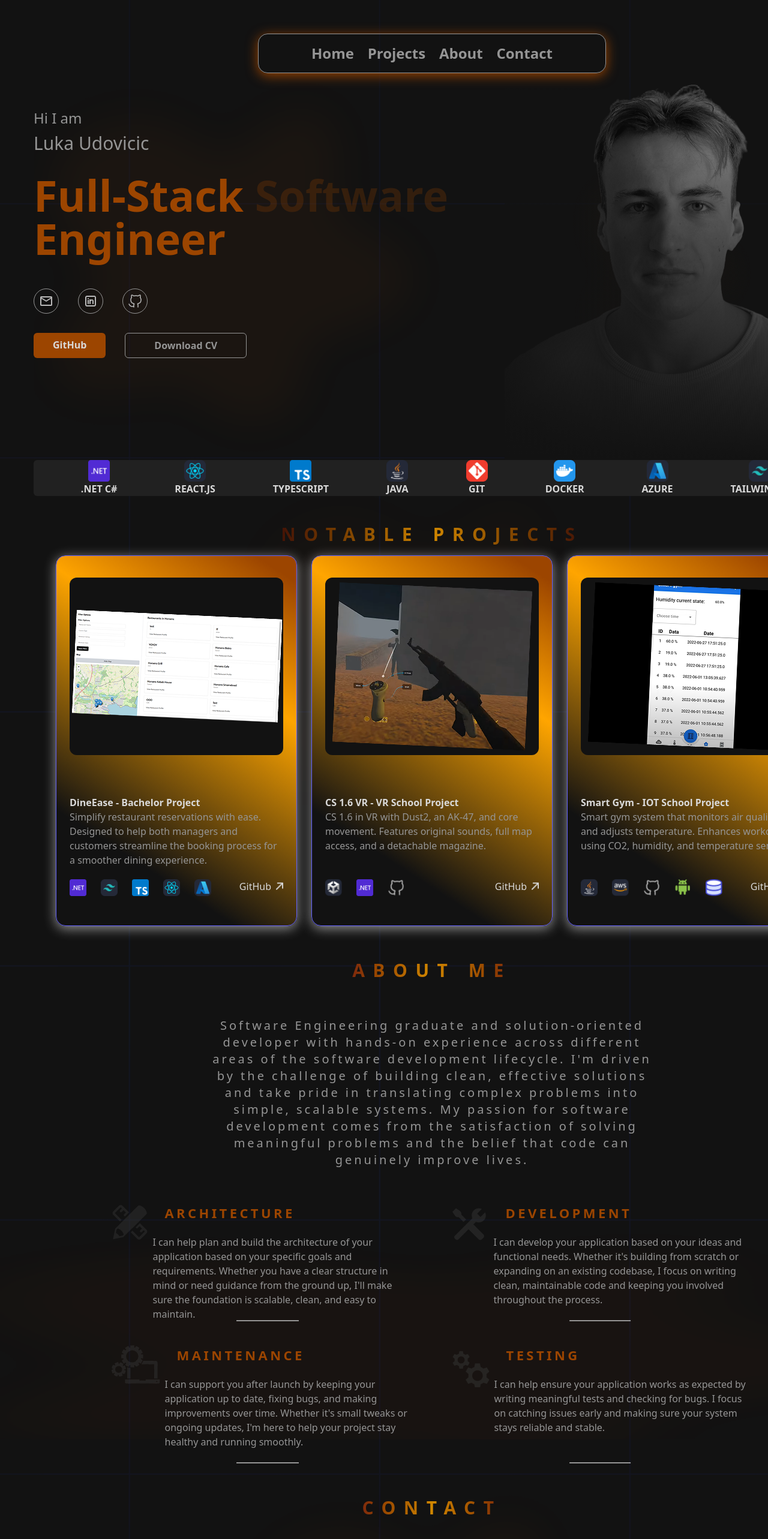
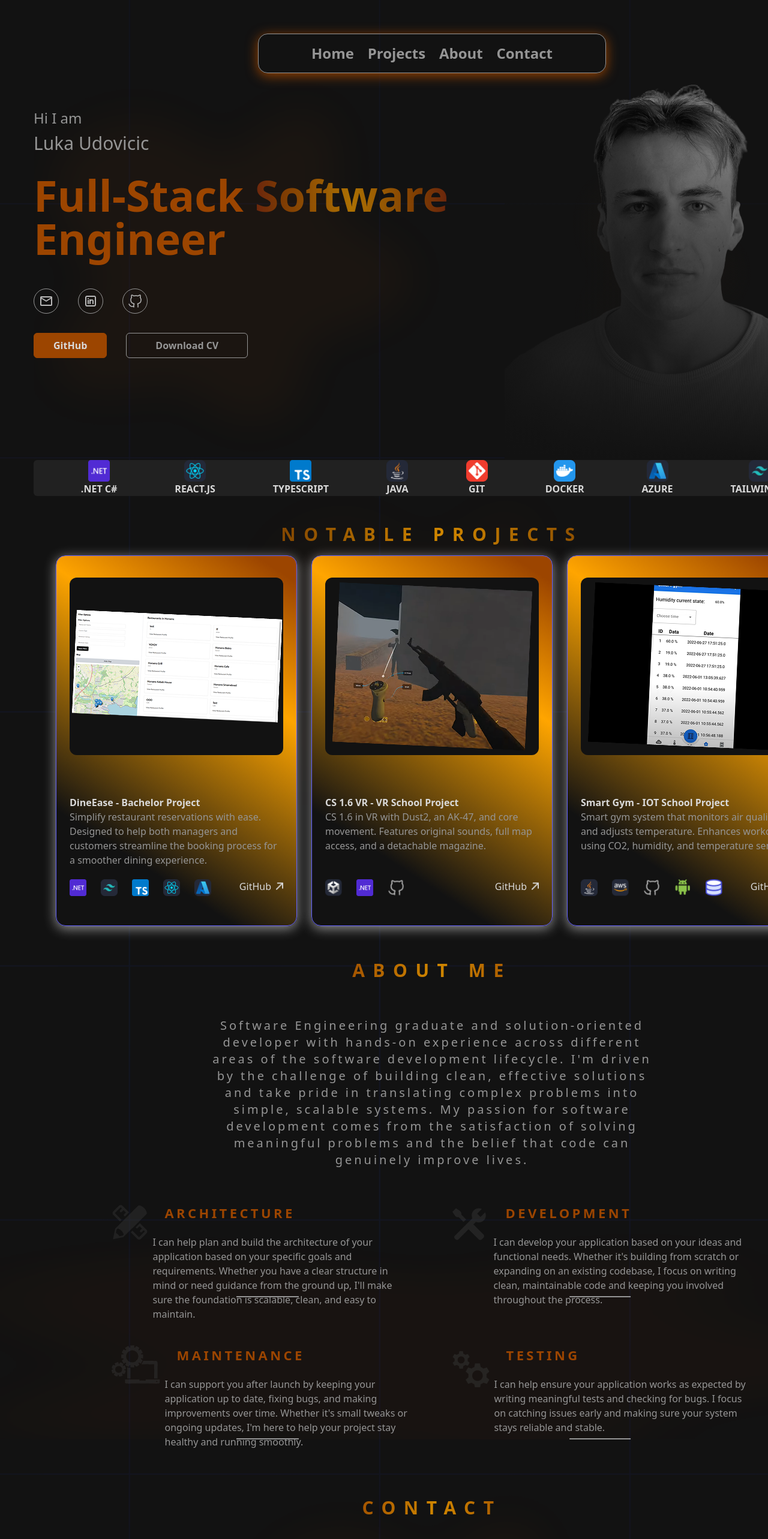
Before and after one commit to LukaUdovicic02/Portfolio, a Next.js app: page / in a window 1280 px wide. Shown: the top 2566 px of the page at 60% size. Built offline with nearby package versions, Linux system fonts and the light colour scheme.

Commit message:
added more animations

```diff
--- a/app/components/About.tsx
+++ b/app/components/About.tsx
@@ -19,7 +19,7 @@ const About = (props: Props) => {
         <p
           className=" uppercase text-3xl font-bold tracking-[0.45em]
       justify-center items-center text-transparent bg-clip-text bg-linear-to-r
-       from-orange-900  via-yellow-600 to-orange-900 mt-10"
+       from-orange-900  via-yellow-600 to-orange-900 mt-10 animated-gradient"
         >
           ABOUT ME
         </p>
@@ -53,8 +53,8 @@ const About = (props: Props) => {
                   and easy to maintain.
                 </p>
               </div>
+              <span className="absolute bottom-10 left-1/2 h-0.5 w-1/5 bg-secondarytext transition-all duration-500 origin-center transform -translate-x-1/2 group-hover:w-full"></span>
             </div>
-            <span className="absolute bottom-0 left-1/2 h-0.5 w-1/5 bg-secondarytext transition-all duration-500 origin-center transform -translate-x-1/2 group-hover:w-full"></span>
           </li>
           <li className="group text-secondarytext hover:translate-2 hover:duration-1000 relative">
             <div className="flex flex-row">
@@ -73,7 +73,7 @@ const About = (props: Props) => {
                 </p>
               </div>
             </div>
-            <span className="absolute bottom-0 left-1/2 h-0.5 w-1/5 bg-secondarytext transition-all duration-500 origin-center transform -translate-x-1/2 group-hover:w-full"></span>
+            <span className="absolute bottom-10 left-1/2 h-0.5 w-1/5 bg-secondarytext transition-all duration-500 origin-center transform -translate-x-1/2 group-hover:w-full"></span>
           </li>
           <li className="group text-secondarytext hover:translate-2 hover:duration-1000 relative">
             <div className="flex flex-row">
@@ -93,7 +93,7 @@ const About = (props: Props) => {
                 </p>
               </div>
             </div>
-            <span className="absolute bottom-0 left-1/2 h-0.5 w-1/5 bg-secondarytext transition-all duration-500 origin-center transform -translate-x-1/2 group-hover:w-full"></span>
+            <span className="absolute bottom-10 left-1/2 h-0.5 w-1/5 bg-secondarytext transition-all duration-500 origin-center transform -translate-x-1/2 group-hover:w-full"></span>
           </li>
           <li className="group text-secondarytext hover:translate-2 hover:duration-1000 relative">
             <div className="flex flex-row">
@@ -112,7 +112,7 @@ const About = (props: Props) => {
                 </p>
               </div>
             </div>
-            <span className="absolute bottom-0 left-1/2 h-0.5 w-1/5 bg-secondarytext transition-all duration-500 origin-center transform -translate-x-1/2 group-hover:w-full"></span>
+            <span className="absolute bottom-10 left-1/2 h-0.5 w-1/5 bg-secondarytext transition-all duration-500 origin-center transform -translate-x-1/2 group-hover:w-full"></span>
           </li>
         </ul>
       </div>
--- a/app/components/Contact.tsx
+++ b/app/components/Contact.tsx
@@ -15,7 +15,7 @@ function Contact({}: Props) {
       <p
         className=" uppercase text-3xl font-bold tracking-[0.45em]
       justify-center items-center text-transparent bg-clip-text bg-linear-to-r
-       from-orange-900  via-yellow-600 to-orange-900 mt-10"
+       from-orange-900  via-yellow-600 to-orange-900 mt-10 animated-gradient"
       >
         contact
       </p>
--- a/app/components/Footer.tsx
+++ b/app/components/Footer.tsx
@@ -17,7 +17,8 @@ const Footer = (props: Props) => {
       ></div>
       <p
         className=" text-3xl font-bold
-      justify-center items-center text-header mt-5"
+      justify-center items-center  mt-5 bg-linear-to-r text-transparent bg-clip-text
+       from-orange-900  via-yellow-600 to-orange-900  animated-gradient"
       >
         Luka Udovicic
       </p>
--- a/app/components/Home.tsx
+++ b/app/components/Home.tsx
@@ -18,7 +18,7 @@ type Props = {};
 
 const Home = (props: Props) => {
   return (
-    <div id="home" className="w-[1440px] h-screen  p-14 ">
+    <div id="home" className="w-[1440px] h-screen p-14 ">
       <div className="flex flex-col h-full z-10">
         <NavBar />
 
@@ -30,7 +30,13 @@ const Home = (props: Props) => {
                 Luka Udovicic
               </h1>
               <h1 className="text-7xl text-header font-bold w-[700px]">
-                Full-Stack <span className="blinking-letter">Software</span>
+                Full-Stack{" "}
+                <span
+                  className="blinking-letter bg-linear-to-r text-transparent bg-clip-text
+                           from-orange-900  via-yellow-600 to-orange-900"
+                >
+                  Software
+                </span>
               </h1>
               <h1 className="text-7xl text-header font-bold w-[700px]">
                 Engineer
@@ -62,13 +68,13 @@ const Home = (props: Props) => {
               <a
                 target="blank"
                 href="https://github.com/LukaUdovicic02"
-                className="font-bold rounded-md py-2 px-8 bg-header text-primarytext cursor-pointer hover:bg-transparent  hover:border-secondarytext hover:text-secondarytext hover:border-1"
+                className="font-bold rounded-md py-2 px-8 bg-header border-1 border-header transition ease-in-out duration-500 text-primarytext cursor-pointer hover:bg-transparent  hover:border-secondarytext hover:text-secondarytext hover:border-1"
               >
                 GitHub
               </a>
               <a
                 href="/api"
-                className="font-bold rounded-md py-2 px-12 border-1 border-secondarytext text-secondarytext cursor-pointer hover:bg-header hover:text-primarytext "
+                className="transition ease-in-out duration-500 hover:border-header font-bold rounded-md py-2 px-12 border-1 border-secondarytext text-secondarytext cursor-pointer hover:bg-header hover:text-primarytext "
               >
                 Download CV
               </a>
@@ -76,8 +82,8 @@ const Home = (props: Props) => {
           </div>
 
           <div className="bg-[url(/images/backgroundHomePage.png)] bg-no-repeat bg-[length:60%_60%] bg-[position:100px] relative ">
-            <div className="absolute z-2 bottom-0 w-[543px] h-[620px] bg-gradient-to-bl from-blck/10 to-blck"></div>
-            <div className="absolute bottom-0 w-[543px] z-2 h-[620px] bg-gradient-to-t from-blck to-blck/0"></div>
+            <div className="absolute z-2 bottom-0 w-[543px] h-[592px] bg-gradient-to-bl from-blck/10 to-blck"></div>
+            <div className="absolute bottom-0 w-[544px] z-2 h-[593px] bg-gradient-to-t from-blck to-blck/0"></div>
 
             <Image
               src={slika}
@@ -91,35 +97,35 @@ const Home = (props: Props) => {
 
         <div className="bg-[#212121] flex justify-center w-[1337px]  h-[126px] rounded-md mx-auto">
           <ul className="flex flex-row justify-center items-center gap-24">
-            <li className="flex flex-col justify-center items-center">
+            <li className="flex flex-col justify-center items-center shake-on-hover">
               <Image className="w-9 h-9" src={NetIcon} alt="icon" />
               <p className="text-primarytext font-bold">.NET C#</p>
             </li>
-            <li className="flex flex-col justify-center items-center">
+            <li className="flex flex-col justify-center items-center shake-on-hover">
               <Image className="w-9 h-9" src={ReactIcon} alt="icon" />
               <p className="text-primarytext font-bold">REACT.JS</p>
             </li>
-            <li className="flex flex-col justify-center items-center">
+            <li className="flex flex-col justify-center items-center shake-on-hover">
               <Image className="w-9 h-9" src={TsIcon} alt="icon" />
               <p className="text-primarytext font-bold">TYPESCRIPT</p>
             </li>
-            <li className="flex flex-col justify-center items-center">
+            <li className="flex flex-col justify-center items-center shake-on-hover">
               <Image className="w-9 h-9" src={JavaIcon} alt="icon" />
               <p className="text-primarytext font-bold">JAVA</p>
             </li>
-            <li className="flex flex-col justify-center items-center">
+            <li className="flex flex-col justify-center items-center shake-on-hover">
               <Image className="w-9 h-9" src={GitIcon} alt="icon" />
               <p className="text-primarytext font-bold">GIT</p>
             </li>
-            <li className="flex flex-col justify-center items-center">
+            <li className="flex flex-col justify-center items-center shake-on-hover">
               <Image className="w-9 h-9" src={DockerIcon} alt="icon" />
               <p className="text-primarytext font-bold">DOCKER</p>
             </li>
-            <li className="flex flex-col justify-center items-center">
+            <li className="flex flex-col justify-center items-center shake-on-hover">
               <Image className="w-9 h-9" src={AzureIcon} alt="icon" />
               <p className="text-primarytext font-bold">AZURE</p>
             </li>
-            <li className="flex flex-col justify-center items-center">
+            <li className="flex flex-col justify-center items-center shake-on-hover">
               <Image className="w-9 h-9" src={TailwindIcon} alt="icon" />
               <p className="text-primarytext font-bold">TAILWINCSS</p>
             </li>
--- a/app/components/NavBar.tsx
+++ b/app/components/NavBar.tsx
@@ -5,10 +5,10 @@ type Props = {};
 
 const NavBar = (props: Props) => {
   return (
-    <div className="flex justify-center z-1 w-full">
+    <div className="flex justify-center z-1 h-[90px]">
       <ul
         className=" shadow-[0_4px_20px_#9C4500] w-[580px] h-[66px] transition-all duration-300
-         hover:w-[700px] hover:h-[90px] hover:border-1 hover:px-30
+         hover:w-[700px] hover:h-[90px] hover:border-1 hover:px-32
          rounded-2xl border-solid
          border-1 px-22 py-4 flex flex-row justify-between items-center
         text-2xl font-bold text-secondarytext "
--- a/app/components/Projects.tsx
+++ b/app/components/Projects.tsx
@@ -24,12 +24,15 @@ type Props = {};
 
 const Projects = (props: Props) => {
   return (
-    <div id="projects" className=" relative w-[1440px] h-screen p-14 flex justify-center items-center flex-col">
+    <div
+      id="projects"
+      className=" relative w-[1440px] h-screen p-14 flex justify-center items-center flex-col"
+    >
       <div className="absolute inset-0 bg-[url(/images/backgroundHomePage.png)] bg-[position:350px_-40px] -z-1 opacity-50 bg-no-repeat"></div>
       <p
         className=" flex flex-1/4 uppercase text-3xl font-bold tracking-[0.45em]
       justify-center items-center text-transparent bg-clip-text bg-linear-to-r
-       from-orange-950  via-yellow-600 to-orange-950"
+       from-orange-950  via-yellow-600 to-orange-950 animated-gradient"
       >
         notable projects
       </p>
--- a/app/globals.css
+++ b/app/globals.css
@@ -18,9 +18,54 @@
     opacity: 1;
   }
 }
+.blinking-letter {
+  animation: soft-blink 3s ease-out infinite;
+}
 
-.blinking-letter {
-  animation: soft-blink 4s ease-out infinite;
+.animated-gradient {
+  color: linear-gradient(from left, to right, #7c2d12, #facc15, #7c2d12);
+  background-size: 200% auto;
+  animation: gradient-move 5s ease-in-out infinite;
+}
+
+@keyframes gradient-move {
+  0% {
+    background-position: 0% 50%;
+  }
+  50% {
+    background-position: 100% 50%;
+  }
+  100% {
+    background-position: 0% 50%;
+  }
+}
+
+@keyframes shake {
+  0% {
+    transform: translateX(0);
+  }
+  20% {
+    transform: translateX(3);
+  }
+  40% {
+    transform: translateX(0);
+  }
+
+  50% {
+    transform: translateX(-3);
+  }
+
+  70% {
+    transform: translateX(0);
+  }
+
+  100% {
+    transform: translateX(3);
+  }
+}
+
+.shake-on-hover:hover {
+  animation: shake ease-in-out 0.3s;
 }
 
 /*
```
